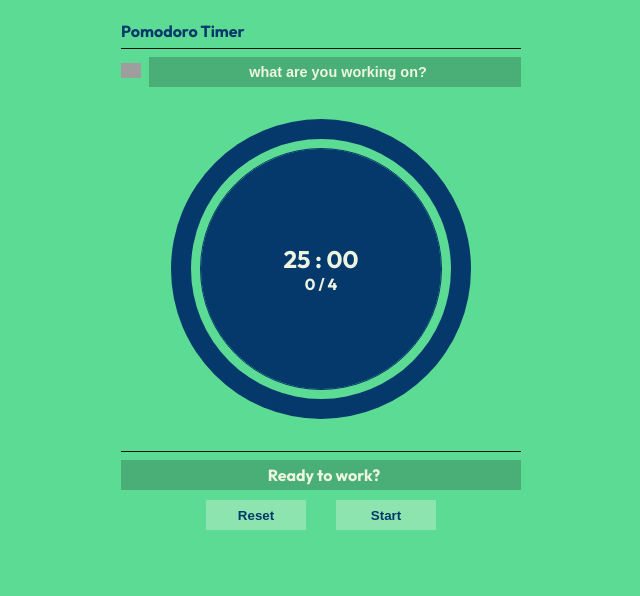
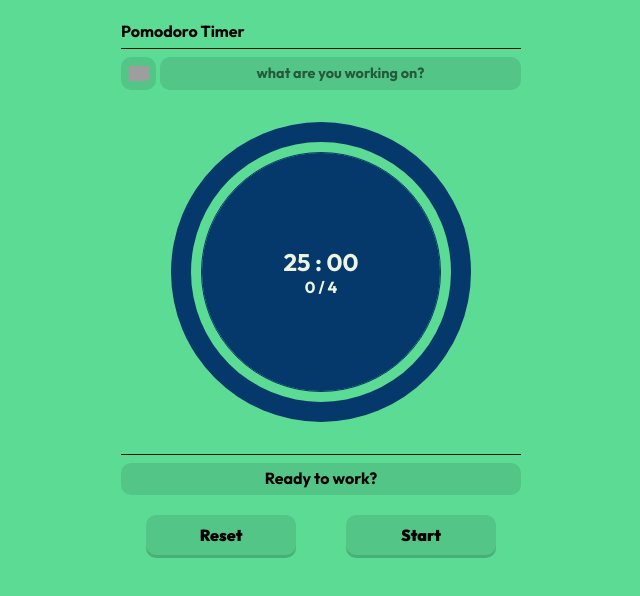
Before and after one commit to aabrahamx/pomodoro, a Vue app: page / in a window 1280 px wide. Shown: the top 596 px of the page, without its empty margins (319-959 px from the left). Built offline with nearby package versions, Linux system fonts and the light colour scheme; grey boxes are pictures that could not be loaded.

Commit message:
style change

```diff
--- a/src/components/Header/Header.vue
+++ b/src/components/Header/Header.vue
@@ -15,6 +15,6 @@
     display: flex;
     align-items: flex-start;
     justify-content: flex-start;
-    color: #05386b;
+    color: black;
 }
 </style>
--- a/src/components/Session/Session.vue
+++ b/src/components/Session/Session.vue
@@ -19,9 +19,11 @@
 <style scoped>
   .wrapper-session {
     width: 100%;
+    height: 32.5px;
     padding: 5px 3px;
+    border-radius: 10px;
     text-align: center;
-    color: #edf5e1;
-    background-color: rgba(0, 0, 0, 0.2);
+    color: black;
+    background-color: rgba(0, 0, 0, 0.1);
   }
 </style>
--- a/src/components/Setting/Setting.vue
+++ b/src/components/Setting/Setting.vue
@@ -13,12 +13,14 @@ const showSetting = ref(false);
     <div class="wrapper">
         <button class="btn-toggle" @click="showSetting = !showSetting">
             <img width="20"
-                src="https://img.icons8.com/external-tanah-basah-glyph-tanah-basah/48/ffffff/external-setting-essentials-pack-tanah-basah-glyph-tanah-basah.png" />
+                src="https://img.icons8.com/external-tanah-basah-glyph-tanah-basah/48/00000/external-setting-essentials-pack-tanah-basah-glyph-tanah-basah.png" />
         </button>
 
         <div v-if="showSetting" class="wrapper-setting">
             <form class="container-setting">
-                <button class="btn-toggle" @click="showSetting = !showSetting">x</button>
+                <button class="btn-toggle" @click="showSetting = !showSetting">
+                    <img width="20" src="https://img.icons8.com/ios-glyphs/30/000000/delete-sign.png"/>
+                </button>
                 <section id="session-wrapper">
                     <label for="session-number">
                         <span class="label-title">Number of Sessions</span>
@@ -68,9 +70,13 @@ const showSetting = ref(false);
 }
 .btn-toggle {
     border: 0;
-    margin: 0;
-    padding: 0;
-    background-color: inherit;
+    height: 32.5px;
+    width: 35px;
+    border-radius: 10px;
+    background-color: rgba(0, 0, 0, 0.1);
+    display: flex;
+    align-items: center;
+    justify-content: center;
 }
 .wrapper-setting {
     position: fixed;
--- a/src/components/Task/Task.vue
+++ b/src/components/Task/Task.vue
@@ -15,23 +15,27 @@
 <style scoped>
 .wrapper-task {
     width: 100%;
-    margin-left: .5rem;
+    margin-left: .25rem;
 }
 .wrapper-task > input {
     width: 100%;
+    height: 32.5px;
     border: none;
-    color: #edf5e1;
-    background-color: rgba(0, 0, 0, .2);
+    color: rgba(0, 0, 0, 0.65);
+    background: rgba(0, 0, 0, 0.1);
     font-weight: bold;
     font-size: .9rem;
     padding: 7px 3px;
     text-align: center;
+    border-radius: 10px;
+    transition: box-shadow 0.3s linear;
 }
 .task-input::placeholder {
-    color: #edf5e1;
+    color: rgba(0, 0, 0, 0.55);
     text-align: center;
 }
 .task-input:focus {
     outline: none;
+    box-shadow: 0px 3px 0px 0px rgba(0, 0, 0, .2)
 }
 </style>
--- a/src/components/Timer/Timer.vue
+++ b/src/components/Timer/Timer.vue
@@ -167,7 +167,6 @@
   .container-bottom,
   .container-btn {
     width: 100%;
-    overflow: hidden;
   }
   .container-top,
   .container-main,
@@ -193,20 +192,22 @@
     background-color: #5cdb95;
   }
   .btn {
-    width: 100px;
-    height: 30px;
-    padding: 4px;
-    margin: 10px 15px;
+    width: 150px;
+    height: 40px;
+    margin: 20px 25px;
     border: none;
+    border-radius: 10px;
     font-weight: bolder;
-    color: #05386b;
-    background-color: #8ee4af;
+    font-size: 1rem;
+    color: black;
+    box-shadow: 0px 3px 0px 0px rgba(0, 0, 0, .2);
+    background-color: rgba(0, 0, 0, 0.1);
     transition: box-shadow 0.3s linear;
   }
   .btn:active,
   .btn:hover {
-    border: 1px solid #05386b;
-    box-shadow: -2px 2px 0px 0px #05386b;
+    border: 1px solid rgba(0, 0, 0, .15);
+    box-shadow: none;
   }
   .line-break {
     width: 100%;
--- a/src/reset.css
+++ b/src/reset.css
@@ -1,4 +1,11 @@
-html, body {
+*,
+*:before,
+*:after {
+    box-sizing: border-box;
+    font-family: inherit;
+}
+html,
+body {
     margin: 0;
     padding: 0;
 }
```
